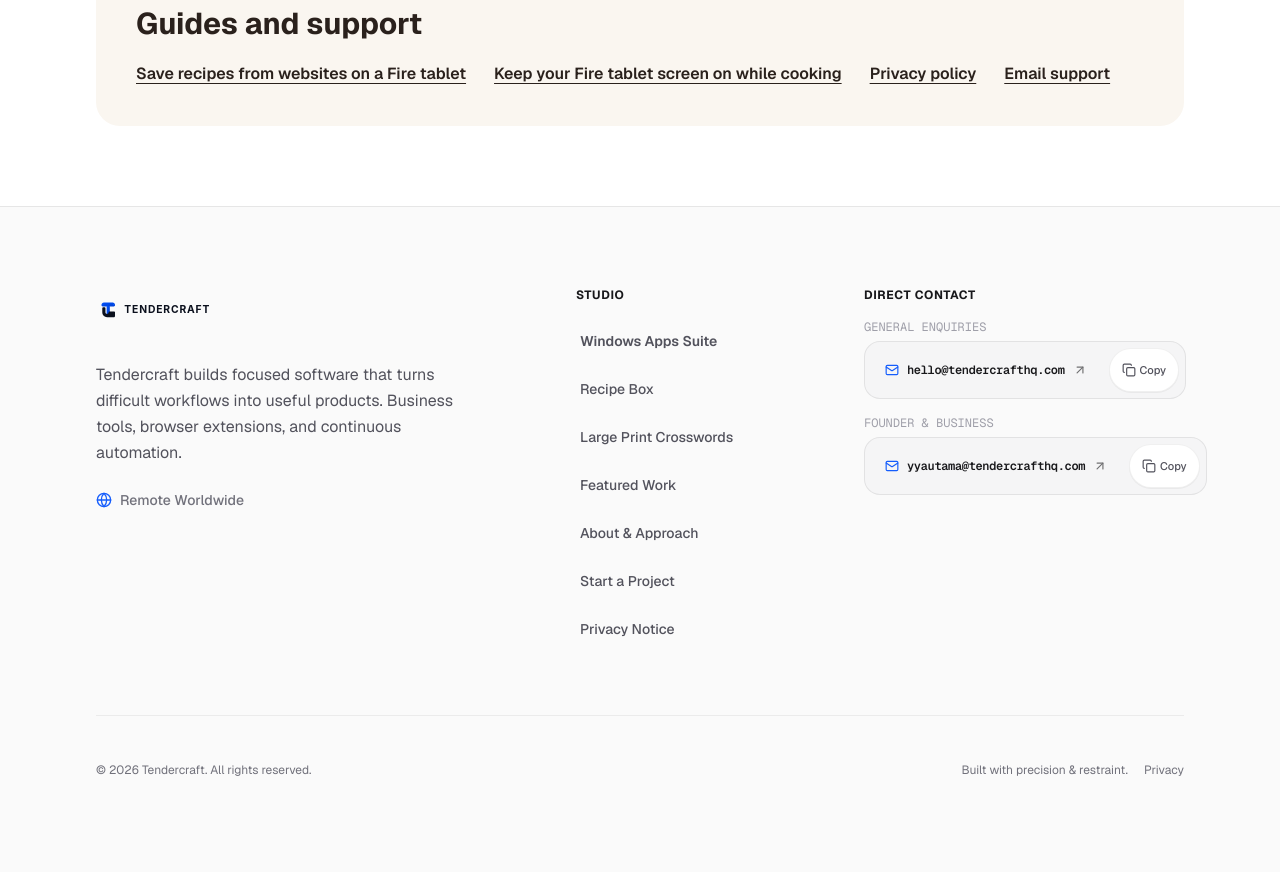
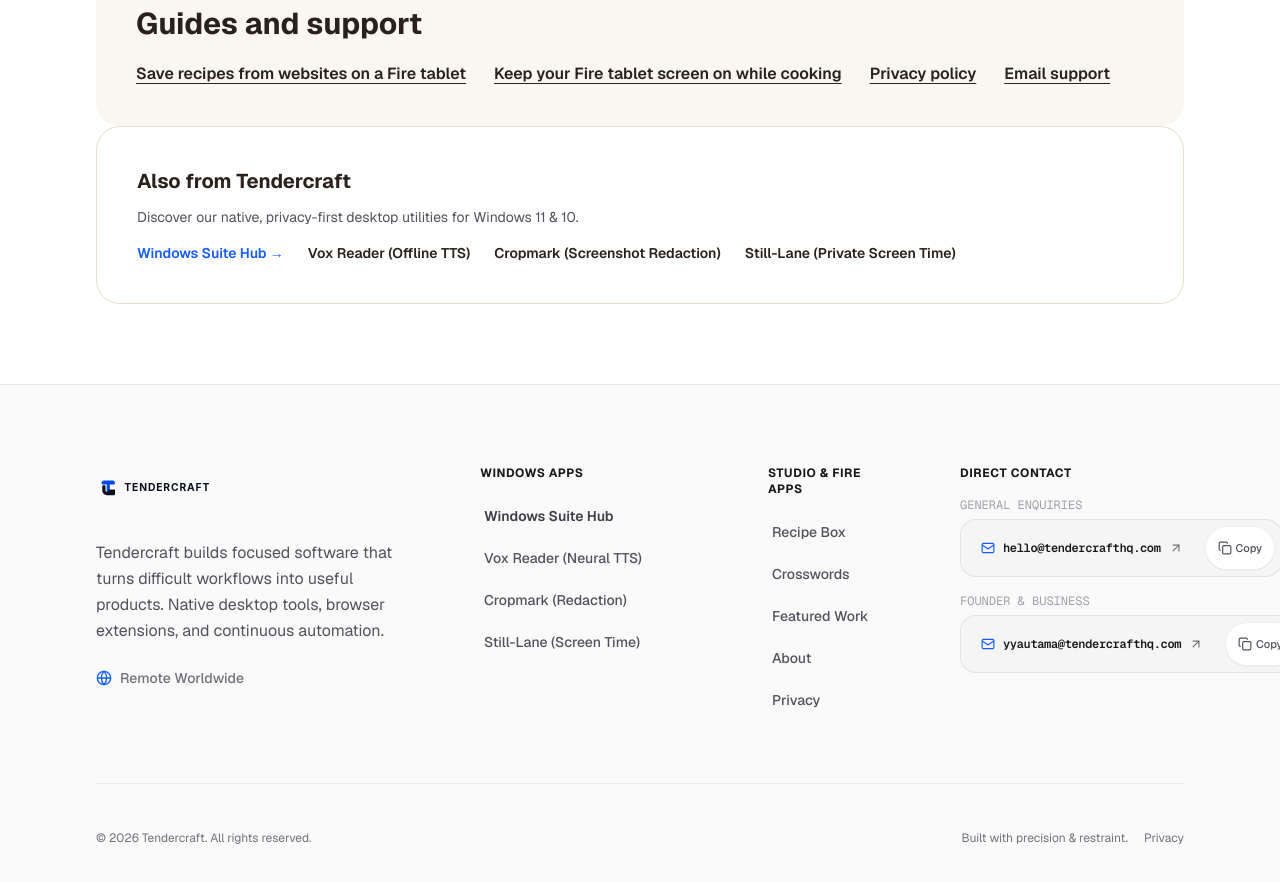
Before and after one commit to yahayayautama-eng/tendercraft-website, a Next.js app: page /apps/recipe-box in a window 1280 px wide. Shown: the part 3940-4822 px from the top of the page. Built offline with nearby package versions, Linux system fonts and the light colour scheme; no server answers.

Commit message:
feat(seo): add sitewide footer navigation links and cross-promotions to Windows apps suite

```diff
--- a/src/app/apps/large-print-crosswords/page.tsx
+++ b/src/app/apps/large-print-crosswords/page.tsx
@@ -34,21 +34,33 @@
   { question: 'Can I play without internet?', answer: 'Yes. The release app is designed to work offline. Puzzles, progress and display settings stay on the tablet.' },
   { question: 'How many puzzles are there?', answer: 'There are 150 in total: 120 in the library and 30 in a daily rotation. The daily selection repeats after 30 days; it is not an endless supply of new puzzles.' },
   { question: 'Are there ads, accounts or a timer?', answer: 'No. There are no ads or accounts, and you can take as long as you like with each puzzle.' },
-  { question: 'Will it work on my Kindle or Fire tablet?', answer: 'The app is being prepared for compatible Fire tablets. Kindle e-readers such as Paperwhite are a different device family. A tested model list will be added after Fire hardware validation.' },
-  { question: 'Is it available to buy now?', answer: largePrintCrosswords.availability === 'available' ? 'Use the Amazon Appstore link on this page to see the current price and device availability.' : 'The Amazon listing is still being prepared. Email us to ask about launch status or compatibility with your tablet.' },
+  { question: 'Will it work on my Kindle or Fire tablet?', answer: 'This is an app for compatible Fire tablets. Kindle e-readers such as Paperwhite are a different device family. Check Amazon Appstore on your tablet for device compatibility, or email us with your tablet model. VoiceView compatibility has not been independently verified.' },
+  { question: 'Is it available to buy now?', answer: largePrintCrosswords.availability === 'published' ? 'Large Print Crosswords has been published on Amazon Appstore since October 15, 2026. Search for Large Print Crosswords by Tendercraft in the Appstore on your Fire tablet and check the current price and device availability before buying.' : 'The Amazon listing is still being prepared. Email us to ask about launch status or compatibility with your tablet.' },
+  { question: 'Is this a printed puzzle book or an app?', answer: 'It is an English-language crossword app by Tendercraft, with compact word grids and on-screen controls. It is not a printed book or a Kindle e-book.' },
+  { question: 'Does the app have a subscription or cloud sync?', answer: 'No. It is a paid app with all 150 puzzles included, without a subscription or in-app purchases. Progress is stored locally; there is no account sync or cloud backup.' },
 ];
 
 export default function LargePrintCrosswordsPage() {
-  const isAvailable = largePrintCrosswords.availability === 'available' && Boolean(largePrintCrosswords.amazonUrl);
+  const isAvailable = largePrintCrosswords.availability === 'published' && Boolean(largePrintCrosswords.amazonUrl);
   const primaryUrl = isAvailable ? largePrintCrosswords.amazonUrl! : crosswordContactUrl();
-  const primaryLabel = isAvailable ? 'View on Amazon Appstore' : 'Ask about availability';
+  const primaryLabel = isAvailable ? 'View on Amazon Appstore (US)' : 'Ask about your tablet';
   const pageSchema = {
     '@context': 'https://schema.org',
     '@type': 'WebPage',
     name: 'Large Print Crosswords for Fire Tablets',
     url: pageUrl,
     description,
-    about: { '@type': 'SoftwareApplication', name: largePrintCrosswords.name, applicationCategory: 'GameApplication', operatingSystem: 'Fire OS' },
+    dateModified: largePrintCrosswords.updatedAt,
+    mainEntity: {
+      '@type': 'SoftwareApplication', '@id': `${pageUrl}#app`, name: largePrintCrosswords.name,
+      url: pageUrl, applicationCategory: 'GameApplication', operatingSystem: 'Fire OS',
+      inLanguage: 'en', datePublished: largePrintCrosswords.publishedAt,
+      image: `${baseUrl}/apps/large-print-crosswords/icon-512.png`,
+      screenshot: `${baseUrl}/apps/large-print-crosswords/play-landscape.png`,
+      publisher: { '@type': 'Organization', name: 'Tendercraft', url: baseUrl },
+      featureList: ['150 puzzles: 120 library and 30 in a repeating daily rotation', 'Three text sizes', 'Two colour themes', 'Offline play', 'No timer, ads or account'],
+      ...(largePrintCrosswords.amazonUrl ? { installUrl: largePrintCrosswords.amazonUrl, sameAs: largePrintCrosswords.amazonUrl } : {}),
+    },
     publisher: { '@type': 'Organization', name: 'Tendercraft', url: baseUrl },
   };
 
@@ -59,13 +71,15 @@
         <div className="max-w-6xl mx-auto px-4 sm:px-8 py-14 sm:py-20 grid lg:grid-cols-[0.9fr_1.1fr] gap-10 items-center">
           <div>
             <p className="text-sm font-bold tracking-widest uppercase text-[#854600] dark:text-amber-300">An offline puzzle app by Tendercraft</p>
-            <h1 className="mt-4 text-4xl sm:text-6xl font-extrabold leading-tight tracking-tight">Crosswords with room to read.</h1>
+            <h1 className="mt-4 text-4xl sm:text-6xl font-extrabold leading-tight tracking-tight">Large Print Crosswords</h1>
+            <p className="mt-3 text-2xl font-semibold">Crosswords with room to read.</p>
             <p className="mt-5 text-lg sm:text-xl leading-relaxed max-w-xl">Large Print Crosswords brings bigger letters, clear clues and relaxed play to compatible Fire tablets.</p>
             <p className="mt-4 text-base leading-relaxed max-w-xl">Choose from three text sizes and two colour themes. Play without a timer, ads, an account or an internet connection.</p>
             <div className="mt-8 flex flex-wrap items-center gap-4">
               <a href={primaryUrl} className="inline-flex min-h-12 items-center justify-center rounded-xl bg-[#824100] px-6 py-3 font-bold text-white hover:bg-[#633100] focus-visible:outline-3 focus-visible:outline-offset-3 focus-visible:outline-[#824100]">{primaryLabel}</a>
-              <span className="font-semibold">{isAvailable ? 'Check the Appstore for current price and compatibility.' : 'Coming soon · Fire tablet release in preparation'}</span>
+              <span className="font-semibold">{largePrintCrosswords.availability === 'published' ? 'Published on Amazon Appstore · for compatible Fire tablets' : 'Coming soon · Fire tablet release in preparation'}</span>
             </div>
+            {isAvailable && <p className="mt-4 leading-relaxed"><a href={largePrintCrosswords.amazonUkUrl} className="font-semibold underline underline-offset-4">Amazon UK</a> · Check the price and supported devices in your marketplace. If the link does not open for your region, search for Large Print Crosswords by Tendercraft in the Appstore on your Fire tablet.</p>}
           </div>
           <a href="/apps/large-print-crosswords/play-landscape.png" className="block overflow-hidden rounded-2xl border-2 border-[#a5927e] shadow-xl focus-visible:outline-3 focus-visible:outline-offset-3 focus-visible:outline-[#824100]" aria-label="Open full-size gameplay screenshot">
             <Image src="/apps/large-print-crosswords/play-landscape.png" width={2560} height={1506} alt="Actual game screen with a large crossword clue, letter keys and compact puzzle grid" priority sizes="(max-width: 1024px) 100vw, 55vw" className="w-full h-auto" />
@@ -99,12 +113,31 @@
           <div className="mt-8 grid md:grid-cols-2 gap-7">
             {screens.map((screen) => <figure key={screen.src} className="rounded-2xl overflow-hidden border border-[#d8c9b7] dark:border-white/15 bg-[#faf7f1] dark:bg-[#171c27]"><a href={`/apps/large-print-crosswords/${screen.src}`} className="block focus-visible:outline-3 focus-visible:outline-[#824100]" aria-label={`Open full-size image: ${screen.alt}`}><Image src={`/apps/large-print-crosswords/${screen.src}`} width={screen.width} height={screen.height} alt={screen.alt} sizes="(max-width: 768px) 100vw, 50vw" className="w-full h-auto" /></a><figcaption className="p-4 font-medium">{screen.caption}</figcaption></figure>)}
           </div>
-          <div className="mt-10 max-w-4xl"><h3 className="text-2xl font-bold">A quick look at play</h3><p className="mt-2">This 24-second preview shows the review build. The release is still in preparation.</p><video className="mt-4 w-full rounded-2xl border border-[#d8c9b7]" controls preload="none" poster="/apps/large-print-crosswords/play-landscape.png" playsInline aria-label="Large Print Crosswords 24-second app preview"><source src="/apps/large-print-crosswords/showcase-prelaunch-24s.mp4" type="video/mp4" />Your browser cannot play this video. The screenshots above show the app.</video></div>
+          <div className="mt-10 max-w-4xl"><h3 className="text-2xl font-bold">A quick look at play</h3><p className="mt-2">This short demonstration shows the puzzle grid, large clue, on-screen keyboard and clue list in the review build.</p><video className="mt-4 w-full rounded-2xl border border-[#d8c9b7]" controls preload="none" poster="/apps/large-print-crosswords/play-landscape.png" playsInline aria-label="Large Print Crosswords gameplay demonstration"><source src="/apps/large-print-crosswords/gameplay-preview.mp4" type="video/mp4" />Your browser cannot play this video. The screenshots above show the app.</video></div>
         </section>
 
+        <section className="pb-16" aria-labelledby="facts-heading"><h2 id="facts-heading" className="text-3xl font-bold">App facts at a glance</h2><dl className="mt-6 grid sm:grid-cols-2 gap-5">{[
+          ['Developer', 'Tendercraft'], ['Platform', 'Compatible Amazon Fire tablets'],
+          ['Puzzles', '150 total: 120 library + 30 in a repeating daily rotation'], ['Language', 'English'],
+          ['Reading options', 'Large, Larger and Largest text; two colour themes'], ['Purchase model', 'Paid app, no subscription or in-app purchases'],
+          ['Internet while playing', 'Not required'], ['Saved progress', 'On your tablet; no account or cloud sync'],
+        ].map(([term, value]) => <div key={term} className="border-b border-[#d8c9b7] dark:border-white/15 pb-4"><dt className="font-bold">{term}</dt><dd className="mt-1">{value}</dd></div>)}</dl><p className="mt-4 text-sm">Product information updated by Tendercraft on October 25, 2026. Store price and compatibility can vary by marketplace and device.</p></section>
         <section className="pb-16" aria-labelledby="faq-heading"><h2 id="faq-heading" className="text-3xl sm:text-4xl font-bold">Good to know</h2><div className="mt-6 divide-y divide-[#d8c9b7] dark:divide-white/15">{faq.map((item) => <div key={item.question} className="py-5"><h3 className="text-lg font-bold">{item.question}</h3><p className="mt-2 max-w-3xl leading-relaxed">{item.answer}</p></div>)}</div></section>
 
-        <section className="rounded-3xl bg-[#f3ede4] dark:bg-[#171c27] p-8 sm:p-10" aria-labelledby="more-heading"><h2 id="more-heading" className="text-2xl sm:text-3xl font-bold">Read more and get in touch</h2><div className="mt-5 flex flex-wrap gap-x-7 gap-y-3 font-semibold"><Link href="/apps/large-print-crosswords/choosing-a-readable-crossword-app" className="underline underline-offset-4">Choosing a readable crossword app</Link><Link href="/apps/large-print-crosswords/offline-play-guide" className="underline underline-offset-4">Using the app offline</Link><Link href={largePrintCrosswords.privacyUrl} className="underline underline-offset-4">App privacy policy</Link><a href={crosswordContactUrl('Large Print Crosswords question')} className="underline underline-offset-4">Email product support</a></div><p className="mt-5">Built and supported by Tendercraft. For now, email is the way to ask about launch status; there is no automated waitlist.</p></section>
+        <section className="rounded-3xl bg-[#f3ede4] dark:bg-[#171c27] p-8 sm:p-10" aria-labelledby="more-heading"><h2 id="more-heading" className="text-2xl sm:text-3xl font-bold">Read more and get in touch</h2><div className="mt-5 flex flex-wrap gap-x-7 gap-y-3 font-semibold"><Link href="/apps/large-print-crosswords/choosing-a-readable-crossword-app" className="underline underline-offset-4">Choosing a readable crossword app</Link><Link href="/apps/large-print-crosswords/offline-play-guide" className="underline underline-offset-4">Using the app offline</Link><Link href={largePrintCrosswords.privacyUrl} className="underline underline-offset-4">App privacy policy</Link><a href={crosswordContactUrl('Large Print Crosswords question')} className="underline underline-offset-4">Email product support</a></div><p className="mt-5">Built and supported by Tendercraft. Email us with your tablet model if you need help checking compatibility.</p></section>
+
+        <section className="rounded-3xl border border-[#d8c9b7] dark:border-white/10 p-8 sm:p-10 space-y-3">
+          <h2 className="text-xl font-bold">Also from Tendercraft</h2>
+          <p className="text-sm text-zinc-600 dark:text-zinc-400">
+            Discover our native, privacy-first desktop utilities for Windows 11 & 10.
+          </p>
+          <div className="flex flex-wrap gap-x-6 gap-y-2 font-semibold text-sm pt-1">
+            <Link href="/apps/windows" className="text-blue-600 dark:text-blue-400 hover:underline">Windows Suite Hub →</Link>
+            <Link href="/apps/vox-reader" className="hover:underline">Vox Reader (Offline TTS)</Link>
+            <Link href="/apps/cropmark" className="hover:underline">Cropmark (Screenshot Redaction)</Link>
+            <Link href="/apps/still-lane" className="hover:underline">Still-Lane (Private Screen Time)</Link>
+          </div>
+        </section>
       </div>
     </article>
   );
--- a/src/app/apps/recipe-box/page.tsx
+++ b/src/app/apps/recipe-box/page.tsx
@@ -142,6 +142,19 @@
             <a href={recipeBoxContactUrl()} className="underline underline-offset-4">Email support</a>
           </div>
         </section>
+
+        <section className="rounded-3xl border border-[#e6dccf] dark:border-white/10 p-8 sm:p-10 space-y-3">
+          <h2 className="text-xl font-bold">Also from Tendercraft</h2>
+          <p className="text-sm text-zinc-600 dark:text-zinc-400">
+            Discover our native, privacy-first desktop utilities for Windows 11 & 10.
+          </p>
+          <div className="flex flex-wrap gap-x-6 gap-y-2 font-semibold text-sm pt-1">
+            <Link href="/apps/windows" className="text-blue-600 dark:text-blue-400 hover:underline">Windows Suite Hub →</Link>
+            <Link href="/apps/vox-reader" className="hover:underline">Vox Reader (Offline TTS)</Link>
+            <Link href="/apps/cropmark" className="hover:underline">Cropmark (Screenshot Redaction)</Link>
+            <Link href="/apps/still-lane" className="hover:underline">Still-Lane (Private Screen Time)</Link>
+          </div>
+        </section>
       </div>
     </article>
   );
--- a/src/components/Footer.tsx
+++ b/src/components/Footer.tsx
@@ -12,7 +12,7 @@
       <div className="max-w-6xl mx-auto px-4 sm:px-8 py-16 sm:py-20">
         <div className="grid grid-cols-1 md:grid-cols-2 lg:grid-cols-12 gap-10 sm:gap-12 lg:gap-16">
           {/* Brand & Mission */}
-          <div className="lg:col-span-5 space-y-6">
+          <div className="lg:col-span-4 space-y-6">
             <Link
               href="/"
               className="inline-flex items-center relative h-8 w-44 min-h-[44px] focus-visible:outline-none focus-visible:ring-2 focus-visible:ring-blue-600 rounded-lg"
@@ -32,7 +32,7 @@
               />
             </Link>
             <p className="text-sm sm:text-base text-zinc-600 dark:text-zinc-300 max-w-sm leading-relaxed">
-              Tendercraft builds focused software that turns difficult workflows into useful products. Business tools, browser extensions, and continuous automation.
+              Tendercraft builds focused software that turns difficult workflows into useful products. Native desktop tools, browser extensions, and continuous automation.
             </p>
             <div className="flex items-center gap-2 text-xs sm:text-sm text-zinc-500 dark:text-zinc-400 font-medium">
               <Globe className="w-4 h-4 text-blue-600 dark:text-blue-400 shrink-0" />
@@ -40,64 +40,71 @@
             </div>
           </div>
 
-          {/* Navigation Links */}
+          {/* Windows Desktop Apps */}
           <div className="lg:col-span-3 space-y-4">
             <h3 className="text-xs font-bold uppercase tracking-wider text-zinc-900 dark:text-zinc-200">
-              Studio
+              Windows Apps
             </h3>
             <ul className="space-y-1 text-sm font-medium">
               <li>
-                <Link href="/apps/windows" className="inline-flex items-center min-h-[44px] text-zinc-600 dark:text-zinc-400 hover:text-blue-600 dark:hover:text-blue-400 transition-colors focus-visible:outline-none focus-visible:ring-2 focus-visible:ring-blue-600 rounded-md px-1 font-semibold">
-                  Windows Apps Suite
+                <Link href="/apps/windows" className="inline-flex items-center min-h-[38px] text-zinc-700 dark:text-zinc-300 hover:text-blue-600 dark:hover:text-blue-400 transition-colors focus-visible:outline-none focus-visible:ring-2 focus-visible:ring-blue-600 rounded-md px-1 font-semibold">
+                  Windows Suite Hub
                 </Link>
               </li>
               <li>
-                <Link href="/apps/recipe-box" className="inline-flex items-center min-h-[44px] text-zinc-600 dark:text-zinc-400 hover:text-blue-600 dark:hover:text-blue-400 transition-colors focus-visible:outline-none focus-visible:ring-2 focus-visible:ring-blue-600 rounded-md px-1">
+                <Link href="/apps/vox-reader" className="inline-flex items-center min-h-[38px] text-zinc-600 dark:text-zinc-400 hover:text-blue-600 dark:hover:text-blue-400 transition-colors focus-visible:outline-none focus-visible:ring-2 focus-visible:ring-blue-600 rounded-md px-1">
+                  Vox Reader (Neural TTS)
+                </Link>
+              </li>
+              <li>
+                <Link href="/apps/cropmark" className="inline-flex items-center min-h-[38px] text-zinc-600 dark:text-zinc-400 hover:text-blue-600 dark:hover:text-blue-400 transition-colors focus-visible:outline-none focus-visible:ring-2 focus-visible:ring-blue-600 rounded-md px-1">
+                  Cropmark (Redaction)
+                </Link>
+              </li>
+              <li>
+                <Link href="/apps/still-lane" className="inline-flex items-center min-h-[38px] text-zinc-600 dark:text-zinc-400 hover:text-blue-600 dark:hover:text-blue-400 transition-colors focus-visible:outline-none focus-visible:ring-2 focus-visible:ring-blue-600 rounded-md px-1">
+                  Still-Lane (Screen Time)
+                </Link>
+              </li>
+            </ul>
+          </div>
+
+          {/* Studio & Other Apps */}
+          <div className="lg:col-span-2 space-y-4">
+            <h3 className="text-xs font-bold uppercase tracking-wider text-zinc-900 dark:text-zinc-200">
+              Studio & Fire Apps
+            </h3>
+            <ul className="space-y-1 text-sm font-medium">
+              <li>
+                <Link href="/apps/recipe-box" className="inline-flex items-center min-h-[38px] text-zinc-600 dark:text-zinc-400 hover:text-blue-600 dark:hover:text-blue-400 transition-colors focus-visible:outline-none focus-visible:ring-2 focus-visible:ring-blue-600 rounded-md px-1">
                   Recipe Box
                 </Link>
               </li>
               <li>
-                <Link href="/apps/large-print-crosswords" className="inline-flex items-center min-h-[44px] text-zinc-600 dark:text-zinc-400 hover:text-blue-600 dark:hover:text-blue-400 transition-colors focus-visible:outline-none focus-visible:ring-2 focus-visible:ring-blue-600 rounded-md px-1">
-                  Large Print Crosswords
+                <Link href="/apps/large-print-crosswords" className="inline-flex items-center min-h-[38px] text-zinc-600 dark:text-zinc-400 hover:text-blue-600 dark:hover:text-blue-400 transition-colors focus-visible:outline-none focus-visible:ring-2 focus-visible:ring-blue-600 rounded-md px-1">
+                  Crosswords
                 </Link>
               </li>
               <li>
-                <Link
-                  href="/work"
-                  className="inline-flex items-center min-h-[44px] text-zinc-600 dark:text-zinc-400 hover:text-blue-600 dark:hover:text-blue-400 transition-colors focus-visible:outline-none focus-visible:ring-2 focus-visible:ring-blue-600 rounded-md px-1"
-                >
+                <Link href="/work" className="inline-flex items-center min-h-[38px] text-zinc-600 dark:text-zinc-400 hover:text-blue-600 dark:hover:text-blue-400 transition-colors focus-visible:outline-none focus-visible:ring-2 focus-visible:ring-blue-600 rounded-md px-1">
                   Featured Work
                 </Link>
               </li>
               <li>
-                <Link
-                  href="/about"
-                  className="inline-flex items-center min-h-[44px] text-zinc-600 dark:text-zinc-400 hover:text-blue-600 dark:hover:text-blue-400 transition-colors focus-visible:outline-none focus-visible:ring-2 focus-visible:ring-blue-600 rounded-md px-1"
-                >
-                  About & Approach
+                <Link href="/about" className="inline-flex items-center min-h-[38px] text-zinc-600 dark:text-zinc-400 hover:text-blue-600 dark:hover:text-blue-400 transition-colors focus-visible:outline-none focus-visible:ring-2 focus-visible:ring-blue-600 rounded-md px-1">
+                  About
                 </Link>
               </li>
               <li>
-                <Link
-                  href="/contact"
-                  className="inline-flex items-center min-h-[44px] text-zinc-600 dark:text-zinc-400 hover:text-blue-600 dark:hover:text-blue-400 transition-colors focus-visible:outline-none focus-visible:ring-2 focus-visible:ring-blue-600 rounded-md px-1"
-                >
-                  Start a Project
-                </Link>
-              </li>
-              <li>
-                <Link
-                  href="/privacy"
-                  className="inline-flex items-center min-h-[44px] text-zinc-600 dark:text-zinc-400 hover:text-blue-600 dark:hover:text-blue-400 transition-colors focus-visible:outline-none focus-visible:ring-2 focus-visible:ring-blue-600 rounded-md px-1"
-                >
-                  Privacy Notice
+                <Link href="/privacy" className="inline-flex items-center min-h-[38px] text-zinc-600 dark:text-zinc-400 hover:text-blue-600 dark:hover:text-blue-400 transition-colors focus-visible:outline-none focus-visible:ring-2 focus-visible:ring-blue-600 rounded-md px-1">
+                  Privacy
                 </Link>
               </li>
             </ul>
           </div>
 
           {/* Contact Direct */}
-          <div className="md:col-span-2 lg:col-span-4 space-y-4">
+          <div className="md:col-span-2 lg:col-span-3 space-y-4">
             <h3 className="text-xs font-bold uppercase tracking-wider text-zinc-900 dark:text-zinc-200">
               Direct Contact
             </h3>
```
